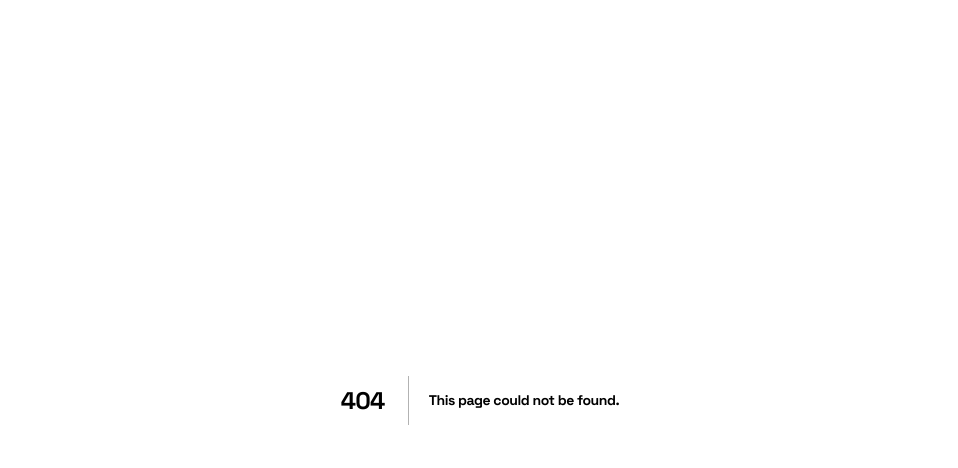
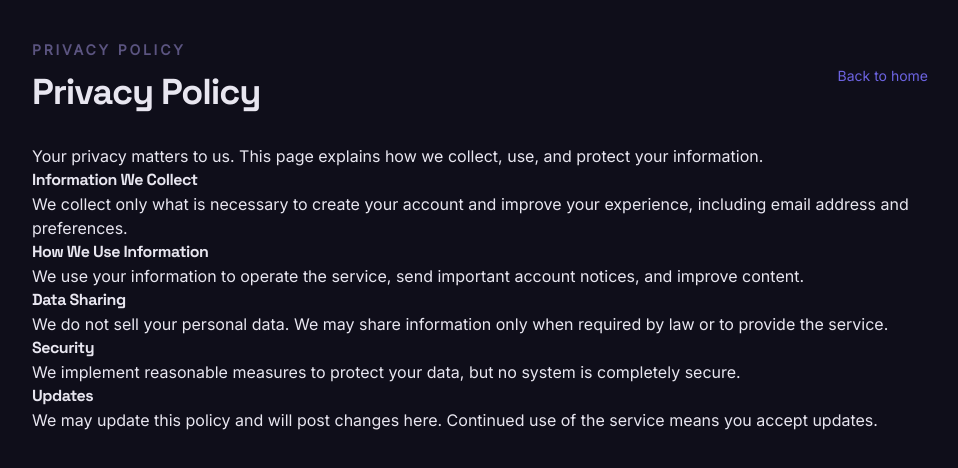
Before and after one commit to jsnaur/TaraCSE, a Next.js app: page /privacy in a window 1280 px wide. Before the commit this address had no page. Shown: the top 468 px of the page, without its empty margins (160-1118 px from the left). Built offline with nearby package versions, Linux system fonts and the light colour scheme.

Commit message:
terms and service

```diff
--- /dev/null
+++ b/app/privacy/page.tsx
@@ -0,0 +1,50 @@
+import Link from "next/link";
+
+export default function PrivacyPage() {
+  return (
+    <main className="min-h-screen bg-background text-foreground px-4 py-10 sm:px-6 lg:px-8">
+      <div className="mx-auto max-w-4xl">
+        <div className="mb-8 flex items-center justify-between gap-4">
+          <div>
+            <p className="text-sm font-semibold uppercase tracking-[0.2em] text-muted-foreground">
+              Privacy Policy
+            </p>
+            <h1 className="mt-3 text-3xl font-bold sm:text-4xl">Privacy Policy</h1>
+          </div>
+          <Link
+            href="/"
+            className="text-sm font-medium text-primary hover:text-primary/80"
+          >
+            Back to home
+          </Link>
+        </div>
+
+        <div className="prose prose-invert max-w-none text-sm sm:text-base">
+          <p>
+            Your privacy matters to us. This page explains how we collect, use, and protect your information.
+          </p>
+          <h2>Information We Collect</h2>
+          <p>
+            We collect only what is necessary to create your account and improve your experience, including email address and preferences.
+          </p>
+          <h2>How We Use Information</h2>
+          <p>
+            We use your information to operate the service, send important account notices, and improve content.
+          </p>
+          <h2>Data Sharing</h2>
+          <p>
+            We do not sell your personal data. We may share information only when required by law or to provide the service.
+          </p>
+          <h2>Security</h2>
+          <p>
+            We implement reasonable measures to protect your data, but no system is completely secure.
+          </p>
+          <h2>Updates</h2>
+          <p>
+            We may update this policy and will post changes here. Continued use of the service means you accept updates.
+          </p>
+        </div>
+      </div>
+    </main>
+  );
+}
--- /dev/null
+++ b/app/terms/page.tsx
@@ -0,0 +1,50 @@
+import Link from "next/link";
+
+export default function TermsPage() {
+  return (
+    <main className="min-h-screen bg-background text-foreground px-4 py-10 sm:px-6 lg:px-8">
+      <div className="mx-auto max-w-4xl">
+        <div className="mb-8 flex items-center justify-between gap-4">
+          <div>
+            <p className="text-sm font-semibold uppercase tracking-[0.2em] text-muted-foreground">
+              Terms of Service
+            </p>
+            <h1 className="mt-3 text-3xl font-bold sm:text-4xl">Terms of Service</h1>
+          </div>
+          <Link
+            href="/"
+            className="text-sm font-medium text-primary hover:text-primary/80"
+          >
+            Back to home
+          </Link>
+        </div>
+
+        <div className="prose prose-invert max-w-none text-sm sm:text-base">
+          <p>
+            Welcome to TaraCSE. By accessing or using our services, you agree to the following terms and conditions.
+          </p>
+          <h2>Use of Service</h2>
+          <p>
+            You may use this platform for personal exam preparation only. You agree not to misuse the service or attempt to access content or accounts without authorization.
+          </p>
+          <h2>Account Responsibilities</h2>
+          <p>
+            Keep your login credentials secure. You are responsible for all activity that occurs under your account.
+          </p>
+          <h2>Content</h2>
+          <p>
+            All content is provided for educational purposes. We strive for accuracy, but we do not guarantee exam results.
+          </p>
+          <h2>Limitations of Liability</h2>
+          <p>
+            TaraCSE is not liable for direct or indirect damages arising from use of the service.
+          </p>
+          <h2>Changes</h2>
+          <p>
+            We may update these terms at any time. Continued use of the service after changes constitutes acceptance.
+          </p>
+        </div>
+      </div>
+    </main>
+  );
+}
```
